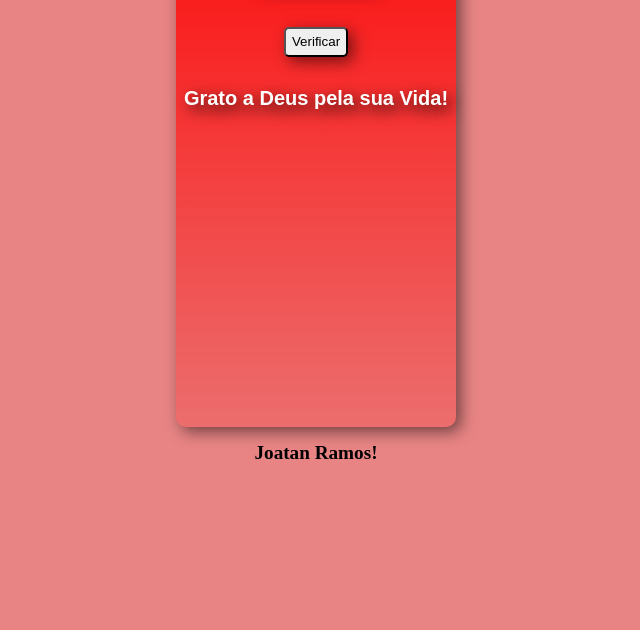
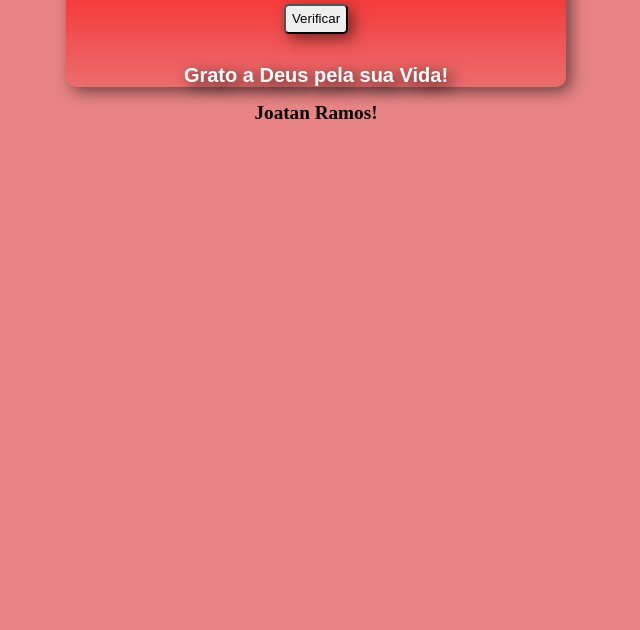
Before and after one commit to Joatanramos/lembrete, a plain HTML site: page lembrete.html in a window 1280 px wide. Shown: the part 170-800 px from the top of the page, without its empty margins (324-964 px from the left). Drawn offline with Linux system fonts and the light colour scheme.

Commit message:
Update style.css

```diff
--- a/style.css
+++ b/style.css
@@ -16,8 +16,8 @@
     background-image: linear-gradient(to bottom, #ff0000e1
         , #ff000085 ,#ff00002c);
         font: normal 15pt arial;
-        width: 280px;
-        height: 500px;
+        min-width: 280px;
+        max-width: 500px;
         margin: auto;
         border-radius: 10px;
         box-shadow: 5px 5px 15px rgba(0, 0, 0, 0.507)
```
